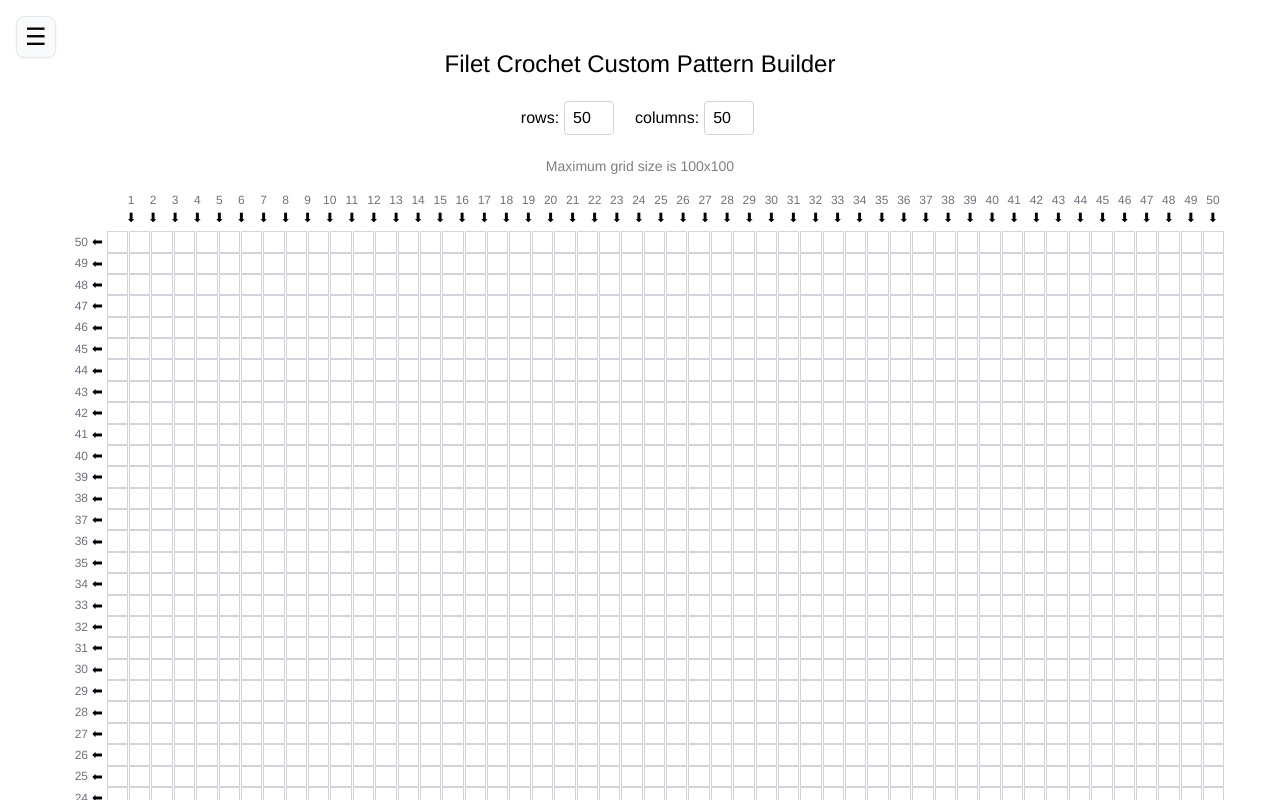
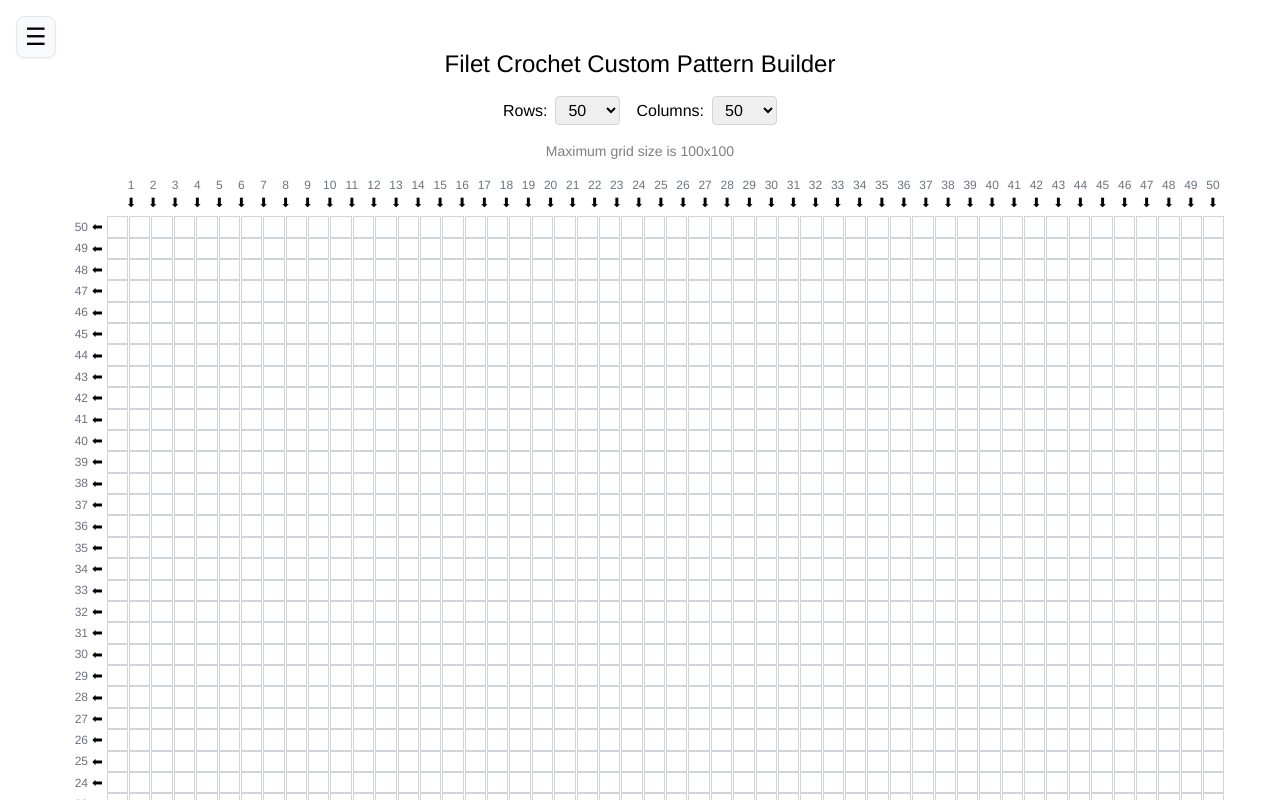
Before and after one commit to samanthacabrera/filet-crochet-pattern-builder, a React (Vite) app: page / in a window 1280 px wide. Shown: the top 800 px of the page. Built offline with nearby package versions, Linux system fonts and the light colour scheme.

Commit message:
correct grid resizing, add dropdown for inputs

```diff
--- a/src/App.jsx
+++ b/src/App.jsx
@@ -14,8 +14,8 @@ function App() {
   const [error, setError] = useState("");
 
   const handleResize = (newRowsStr, newColsStr) => {
-    const newRows = parseInt(newRowsStr, 50);
-    const newCols = parseInt(newColsStr, 50);
+    const newRows = parseInt(newRowsStr, 10);
+    const newCols = parseInt(newColsStr, 10);
 
     if (!newRows || !newCols) {
       setRows(newRowsStr);
@@ -33,6 +33,8 @@ function App() {
     setCols(newColsStr);
     setGrid(createGrid(newRows, newCols));
   };
+
+  const sizeOptions = Array.from({ length: 51 }, (_, i) => i + 50);
 
   const toggleCell = (row, col) => {
     setGrid((prev) => {
@@ -68,26 +70,32 @@ function App() {
 
       <div className="mb-4 space-x-4">
         <label>
-          rows:
-          <input
-            type="number"
+          Rows:
+          <select
             value={rows}
-            min={1}
-            max={100}
             onChange={(e) => handleResize(e.target.value, cols)}
             className="ml-2 border border-gray-300 rounded px-2 py-1"
-          />
+          >
+            {sizeOptions.map((size) => (
+              <option key={size} value={size}>
+                {size}
+              </option>
+            ))}
+          </select>
         </label>
         <label>
-          columns:
-          <input
-            type="number"
+          Columns:
+          <select
             value={cols}
-            min={1}
-            max={100}
             onChange={(e) => handleResize(rows, e.target.value)}
             className="ml-2 border border-gray-300 rounded px-2 py-1"
-          />
+          >
+            {sizeOptions.map((size) => (
+              <option key={size} value={size}>
+                {size}
+              </option>
+            ))}
+          </select>
         </label>
       </div>
 
```
